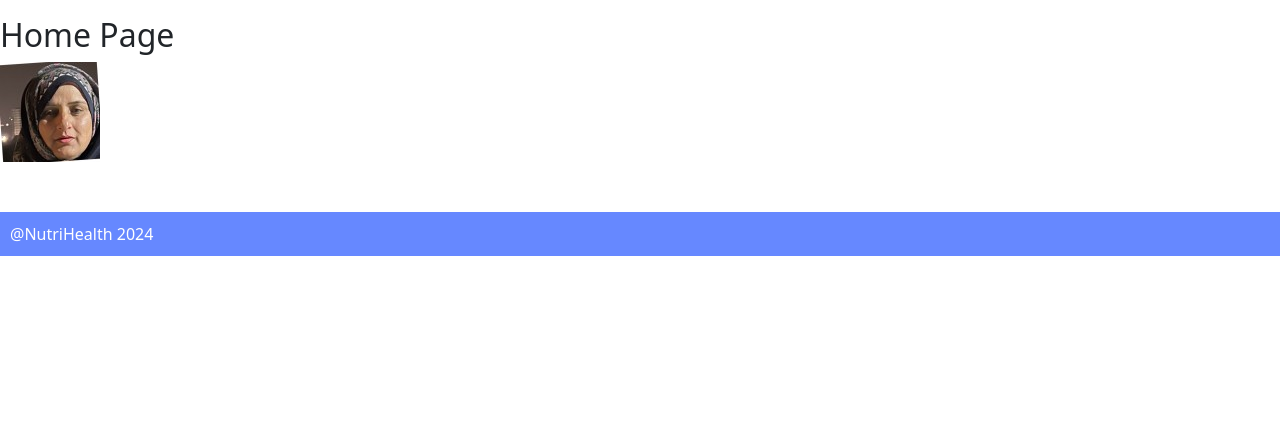
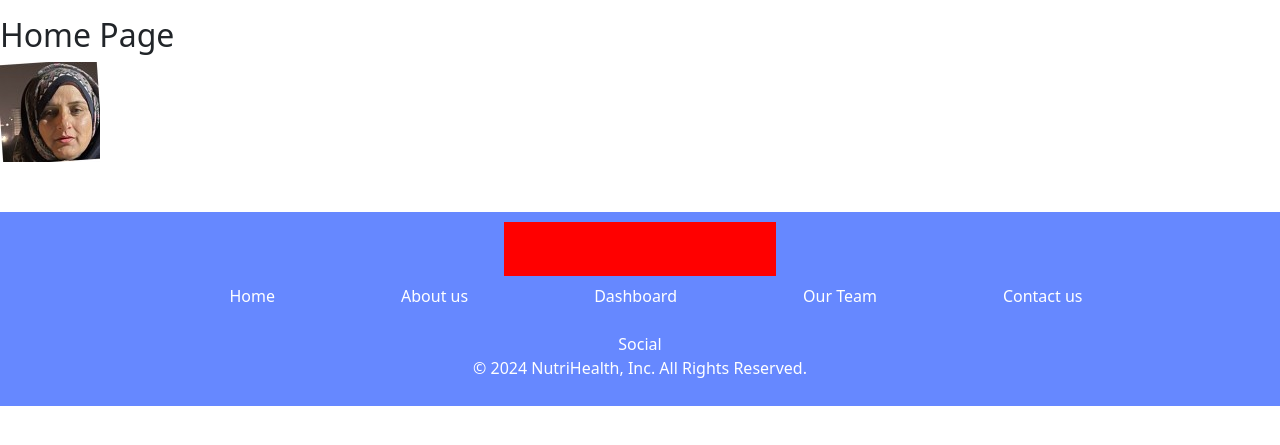
Before and after one commit to CalebKing848/NutriHealth, a Django app: page / in a window 1280 px wide. Shown: the part 40-485 px from the top of the page. Run offline with Django 5.2, Linux system fonts and the light colour scheme; some libraries are stand-ins or nearby versions.

Commit message:
changed footer

```diff
--- a/NutriHealth/NutritionApp/static/css/style.css
+++ b/NutriHealth/NutritionApp/static/css/style.css
@@ -48,7 +48,6 @@ li a:hover {
 .nav-header {
   font-family: 'Amita';
 }
-
 
 .registration {
   float: right;
@@ -101,13 +100,6 @@ li a:hover {
   border-bottom: 1px solid green;
 }
 
-footer {
-  background-color: #68f;
-  padding: 10px;
-  color: #fff;
-  margin-top: 50px;
-}
-
 .image-container {
   background-color: #808080 !important;
   height: 175px;
@@ -132,6 +124,28 @@ footer {
   margin-bottom: 4px;
 }
 
-.apple {
-  color: red;
+footer {
+  display: flex;
+  flex-direction: column;
+  justify-content: center;
+  align-items: center;
+  background-color: #68f;
+  padding: 10px;
+  color: #fff;
+  margin-top: 50px;
 }
+
+.footer-logo-container {
+  width: 272px;
+  height: 54px;
+  background: red;
+}
+
+.footer-link {
+  margin: 0px 55px;
+  transition: none;
+}
+
+.footer-nav li {
+  color:;
+}
--- a/NutriHealth/NutritionApp/templates/main/base.html
+++ b/NutriHealth/NutritionApp/templates/main/base.html
@@ -57,7 +57,24 @@
     {% endblock %}
 
 <footer>
-    @NutriHealth 2024
+    <div class="footer-logo-container">
+
+    </div>
+    <div class="footer-nav-container">
+        <nav class="footer-nav">
+            <ul>
+                <li><a class="footer-link" href="{% url 'home' %}">Home</a></li>
+                <li><a class="footer-link" href="{% url 'about' %}">About us</a></li>
+                <li><a class="footer-link" href="{% url 'login' %}">Dashboard</a></li>
+                <li><a class="footer-link" href="{% url 'team' %}">Our Team</a></li>
+                <li><a class="footer-link" href="/contact-us">Contact us</a></li>
+            </ul>
+        </nav>
+    </div>
+    <div class="footer-social-container">
+        Social
+    </div>
+   <p>© 2024 NutriHealth, Inc. All Rights Reserved.</p>
 </footer>
 
 </body>
```
